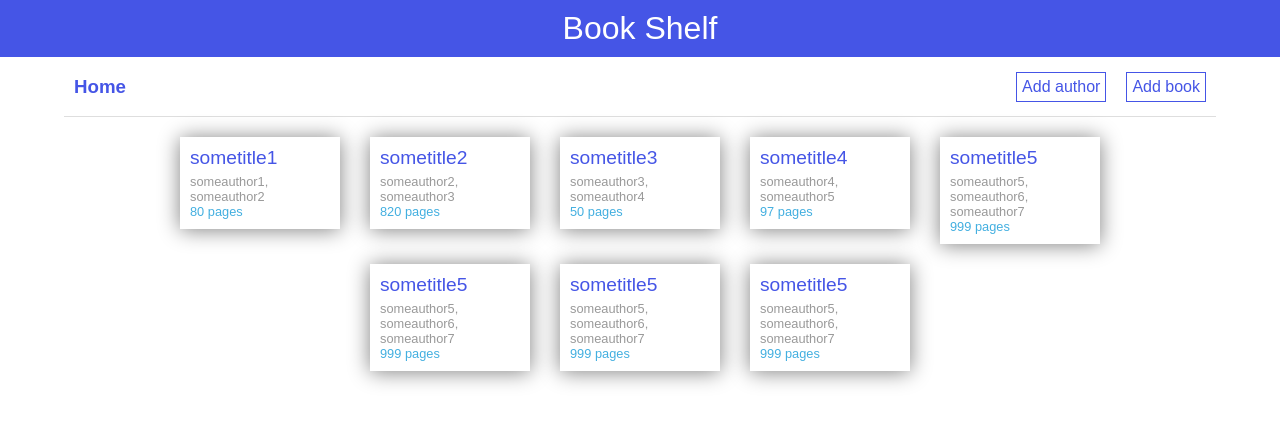
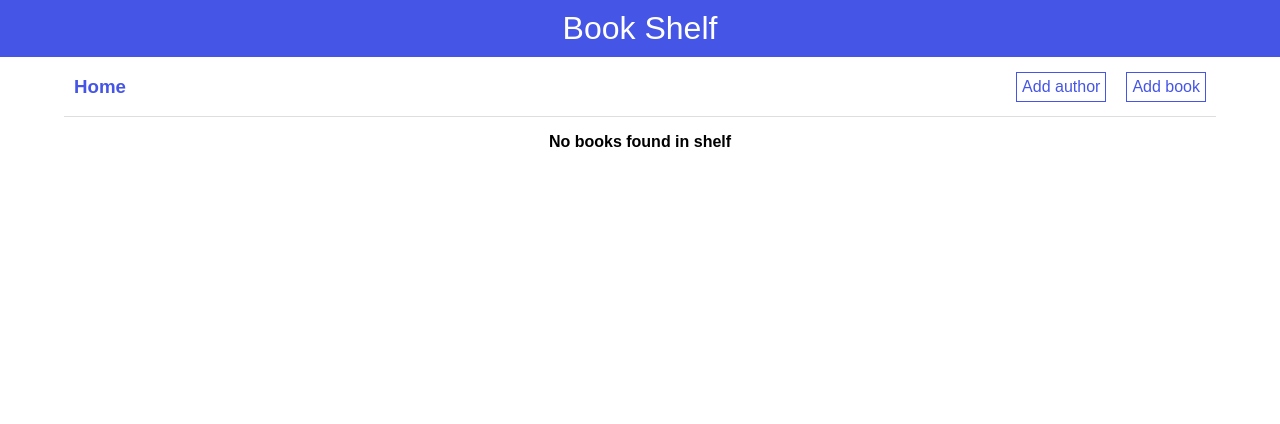
Before and after one commit to karthikvrao/bookShelf, a React (Create React App) app in the folder frontend/: page / in a window 1280 px wide. Shown: the top 424 px of the page. Built offline with nearby package versions, Linux system fonts and the light colour scheme.

Commit message:
feat: Remove dummy books data and connect BookShelf component to redux store

```diff
--- a/frontend/src/App.css
+++ b/frontend/src/App.css
@@ -116,7 +116,7 @@ main {
 
 .book-title {
     font-size: 1.2rem;
-    margin-bottom: 5px;
+    margin-bottom: 10px;
 }
 
 .book-authors {
@@ -127,12 +127,14 @@ main {
     font-size: 0.8rem;
 }
 
-.book-authors {
-    color: #999;
+.book-pages {
+    color: #43afe0;
 }
 
-.book-pages {
-    color: #43afe0;
+.noBooksFound {
+    display: flex;
+    justify-content: center;
+    align-items: center;
 }
 
 /* create author page */
--- a/frontend/src/components/Book.js
+++ b/frontend/src/components/Book.js
@@ -6,9 +6,6 @@ const Book = ({ book }) => {
     <Link to={`/books/${book.id}`}>
       <div className="book">
         <div className="book-title">{book.title}</div>
-        <div className="book-authors">
-          {book.authors && book.authors.join(", ")}
-        </div>
         <div className="book-pages">{book.pages} pages</div>
       </div>
     </Link>
--- a/frontend/src/components/BookShelf.js
+++ b/frontend/src/components/BookShelf.js
@@ -1,35 +1,34 @@
 import React, { Component } from 'react';
 import { Link } from 'react-router-dom';
+import { connect } from 'react-redux';
 import BooksGrid from './BooksGrid';
 
 class BookShelf extends Component {
   render() {
-    //dummy data
-    const books = [
-      { id: 1, title: 'sometitle1', authors: ['someauthor1', 'someauthor2'], pages: 80 },
-      { id: 2, title: 'sometitle2', authors: ['someauthor2', 'someauthor3'], pages: 820 },
-      { id: 3, title: 'sometitle3', authors: ['someauthor3', 'someauthor4'], pages: 50 },
-      { id: 4, title: 'sometitle4', authors: ['someauthor4', 'someauthor5'], pages: 97 },
-      { id: 5, title: 'sometitle5', authors: ['someauthor5', 'someauthor6', 'someauthor7'], pages: 999 },
-      { id: 6, title: 'sometitle5', authors: ['someauthor5', 'someauthor6', 'someauthor7'], pages: 999 },
-      { id: 7, title: 'sometitle5', authors: ['someauthor5', 'someauthor6', 'someauthor7'], pages: 999 },
-      { id: 8, title: 'sometitle5', authors: ['someauthor5', 'someauthor6', 'someauthor7'], pages: 999 }
-    ];
+    const { books } = this.props;
+    const bookList = Object.values(books);
+    const noBooks = bookList === undefined || bookList.length === 0;
+
     return (
-
       <div>
         <div className="actions-bar">
           <h3><Link className="link-to-home" to="/">Home</Link></h3>
-          {/* <h2>Search</h2> */}
           <div className="action-buttons">
             <Link to="/authors/create">Add author</Link>
             <Link to="/books/create">Add book</Link>
           </div>
         </div>
-        <BooksGrid books={books} />
+        {noBooks ?
+          <div className="noBooksFound">
+            <p><strong>No books found in shelf</strong></p>
+          </div> :
+          <BooksGrid books={bookList} />
+        }
       </div>
     );
   }
 }
 
-export default BookShelf;
+const mapStateToProps = ({ books }) => ({ books: books.byId });
+
+export default connect(mapStateToProps)(BookShelf);
```
